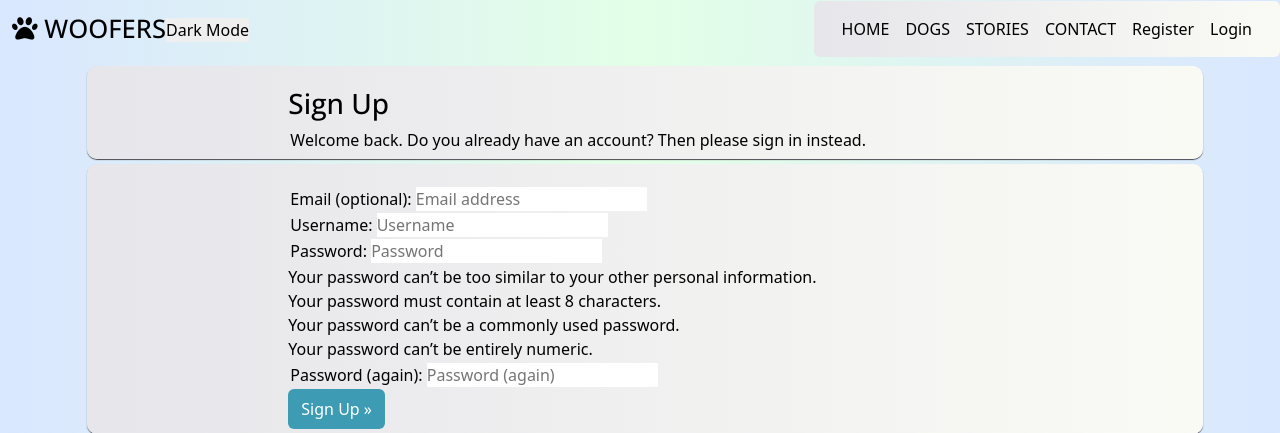
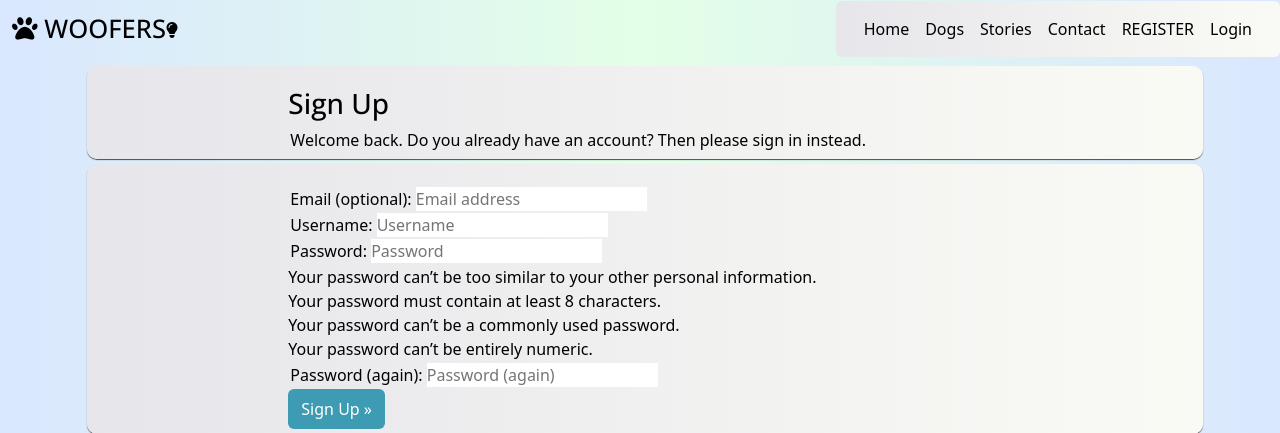
Before and after one commit to stevewhitehouse66/Woofers, a Django app: page /accounts/signup/ in a window 1280 px wide. Shown: the top 433 px of the page. Run offline with Django 4.2, Linux system fonts and the light colour scheme; some libraries are stand-ins or nearby versions.

Commit message:
styling for  Javscript light/dark mode toggle

```diff
--- a/static/css/style.css
+++ b/static/css/style.css
@@ -100,19 +100,31 @@ main {
 
   text-transform: uppercase;
 }
+
 .mode-switch-container{
   display:flexbox;
   align-items: center;
+  color: var(--current-text);
+  background-color: transparent;
+}
+.mode-switch{
+
+  color: var(--current-text);
+  background-color: transparent;
 
 }
 #navbar-text {
   text-align: end;
-  text-transform: uppercase;
+  text-transform: capitalize;
   color: var(--current-text);
-  backdrop-filter: blur(10px);
 }
 .nav-link{
   color: var(--current-text);
+  text-transform: capitalize;
+}
+.active {
+  --bs-navbar-active-color: var(--current-text);
+  text-transform:uppercase;  color:
 }
 .dropdown-menu {
   margin-top: 5px;
@@ -143,7 +155,7 @@ header {
 }
 .brand-text {
   font-family: "Open Sans", Roboto, sans-serif;
-  background-color: lightblue;
+  background-color: var(--current-div-gradient);
   font-size: 1.6rem;
   font-weight: 600;
   color: var(--current-text);
@@ -392,6 +404,7 @@ ul {
       width:50%;
       border-radius: 50px;
       margin: auto;
+      color: var(--current-text);
 }
 /*Contact Styles*/
 
@@ -434,12 +447,22 @@ height: 40px;
 }
 /*Media Queries*/
 
+
+
 @media (max-width: 320px){
+
 .buttons-container{
   align-content: center;
   margin: auto;
   flex-direction: column;
-}}
+}
+#call-button::after {
+  content: "";
+}
+#mail-button::after {
+  content: "";
+}
+}
 @media (max-width: 479px){
   .story-full-row-container {
     flex-direction: column;
@@ -476,6 +499,7 @@ height: 40px;
     width: 100%;
     margin: auto;
   }
+
 }
 
 @media (min-width: 480px) {
--- a/static/js/mode_switcher.js
+++ b/static/js/mode_switcher.js
@@ -3,10 +3,11 @@
 //to stop page reverting to light colours on clicking navigation link.
 
 //Get mode button element
-const modeSwitch = document.getElementById("mode_switch");
+const modeSwitch = document.getElementById("mode_switch_container");
 // Load mode from local storage or default to light mode
 let isDarkMode = localStorage.getItem("isDarkMode") === "true";
-
+const darkHTML = '<i class="fa-solid fa-lightbulb mode-switch"></i>'
+const lightHTML = '<i class="fa-regular fa-lightbulb mode-switch"></i>'
 function updateMode() {
 //If --setting = light, switch to dark
   if (isDarkMode) {
@@ -19,7 +20,7 @@ function updateMode() {
       "linear-gradient(90deg, rgb(50,50,50) 0%, rgba(80,80,80,1) 100%)"
     );
     document.documentElement.style.setProperty("--current-text", "#fafafa");
-    modeSwitch.textContent = "Light Mode";
+    modeSwitch.innerHTML= lightHTML;
   } else {
     document.documentElement.style.setProperty(
       "--current-background-gradient",
@@ -30,7 +31,7 @@ function updateMode() {
       "linear-gradient(90deg,rgb(230, 230, 235) 0%,rgb(250, 250, 245) 100%)"
     );
     document.documentElement.style.setProperty("--current-text", "#000000");
-    modeSwitch.textContent = "Dark Mode";
+    modeSwitch.innerHTML= darkHTML;
   }
 }
 
--- a/templates/base.html
+++ b/templates/base.html
@@ -44,12 +44,13 @@
         <!-- Functionaliy copied and midified from Hackathon project "ALLs WELL" -->
 
         <nav class="navbar navbar-expand-lg navbar-light pr-2">
-            <div class="container-fluid">
-                <a href="{% url 'home' %}"><span class="brand-text">
+            <div  class="container-fluid">
+                <a href="{% url 'home' %}"><div class="brand-text">
                         <h1><i class="fas fa-paw pt-2"></i> WOOFERS</h1>
-                    </span></a>
-                    <div class="mode-switch-container">
-                        <button onclick="flipState()" class="mode_switch btn-sm btn-secondary" id="mode_switch"> Dark Mode</button></div>
+                    </div></a>
+                    <div class="mode-switch-container" onclick="flipState()">
+                        <i class="fa-solid fa-lightbulb"></i>
+</div>
                 <button class="navbar-toggler" type="button" data-bs-toggle="collapse" data-bs-target="#navbarText"
                     aria-controls="navbarText" aria-expanded="false" aria-label="Toggle navigation">
                     <span class="navbar-toggler-icon"></span>
@@ -58,24 +59,24 @@
                     <ul class="navbar-nav ms-auto mb-2 mb-lg-0 dropdown-menu dropdown-menu-end"
                         style="right: 0; left: auto">
                         <li class="nav-item">
-                            <a class="nav-link text-uppercase {% if request.path == home_url %}active{% endif %}"
+                            <a class="nav-link {% if request.path == home_url %}active{% endif %}"
                                 aria-current="page" href="{% url 'home' %}">Home</a>
                         </li>
                         <li class="nav-item">
-                            <a class="nav-link text-uppercase {% if request.path == doggo_url %}active{% endif %}"
+                            <a class="nav-link {% if request.path == doggo_url %}active{% endif %}"
                                 aria-current="page" href="{% url 'doggos' %}">Dogs</a>
                         </li>
                         <li class="nav-item">
-                            <a class="nav-link text-uppercase {% if request.path == story_url %}active{% endif %}"
+                            <a class="nav-link {% if request.path == story_url %}active{% endif %}"
                                 aria-current="page" href="{% url 'story' %}">Stories</a>
                         </li>
                         <li class="nav-item">
-                            <a class="nav-link text-uppercase {% if request.path == logout_url %}active{% endif %}"
+                            <a class="nav-link {% if request.path == contact_url %}active{% endif %}"
                                 aria-current="page" href="{% url 'contact' %}">Contact</a>
                             </li>
                                 {% if user.is_authenticated %}
                         <li class="nav-item">
-                            <a class="nav-link text-uppercase {% if request.path == logout_url %}active{% endif %}"
+                            <a class="nav-link {% if request.path == logout_url %}active{% endif %}"
                                 aria-current="page" href="{% url 'account_logout' %}">Logout</a>
                         </li>
                         {% else %}
```
Also changed, not shown: templates/contact.html (+5 -4 lines).
